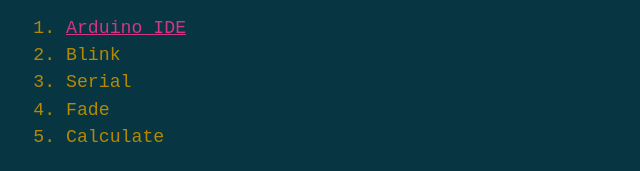
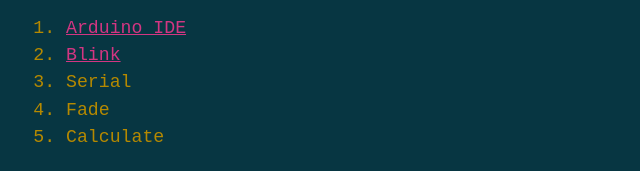
Before and after one commit to jackivan88/csp2018-19, a plain HTML site: page index.html in a window 1280 px wide. Shown: the part 1698-1869 px from the top of the page, 214-854 px from the left. Drawn offline with Linux system fonts and the light colour scheme.

Commit message:
Link to Blink

```diff
--- a/index.html
+++ b/index.html
@@ -68,7 +68,7 @@
         <p>Completing this unit requires the purchase of an <a href="https://www.amazon.com/Elegoo-EL-KIT-003-Project-Starter-Tutorial/dp/B01D8KOZF4/">Arduino kit</a>.</p>
         <ol>
             <li><a href="arduinoIDE.html">Arduino IDE</a></li>
-            <li>Blink</li>
+            <li><a href="blink.html">Blink</a></li>
             <li>Serial</li>
             <li>Fade</li>
             <li>Calculate</li>
```
